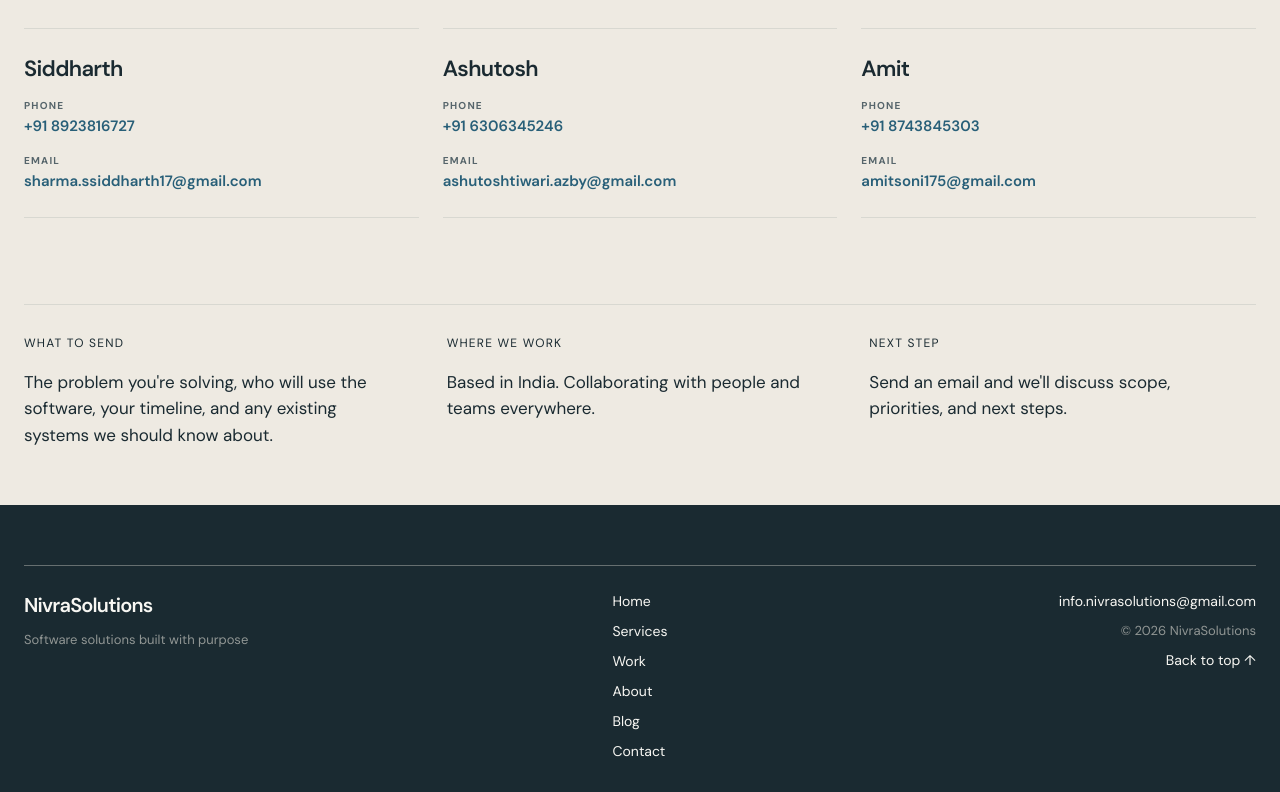
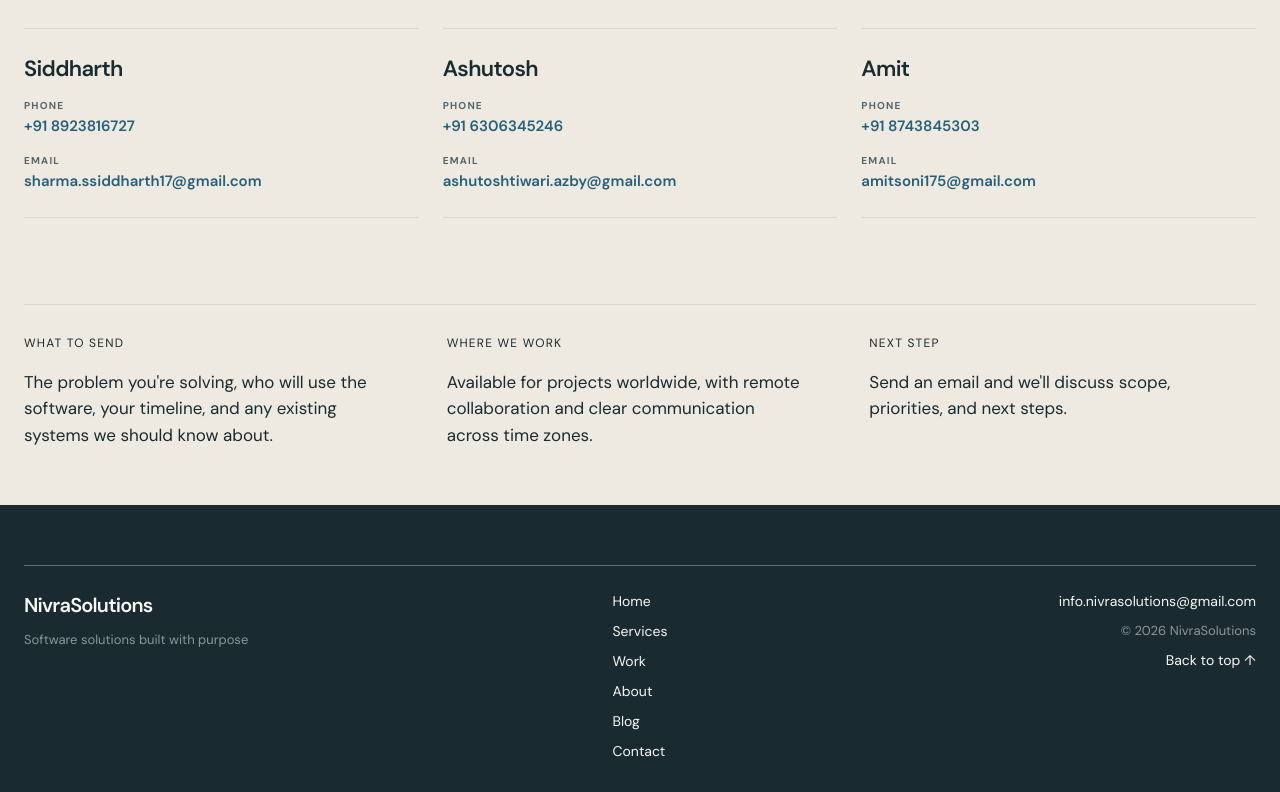
Before and after one commit to ZoxyZee/nivrasolutions, a React (Vite) app: page /contact in a window 1280 px wide. Shown: the part 546-1338 px from the top of the page. Built offline with nearby package versions, Linux system fonts and the light colour scheme.

Commit message:
Clarify worldwide project availability

```diff
--- a/src/sections/Contact.jsx
+++ b/src/sections/Contact.jsx
@@ -54,7 +54,10 @@
         </div>
         <div>
           <span>Where we work</span>
-          <p>Based in India. Collaborating with people and teams everywhere.</p>
+          <p>
+            Available for projects worldwide, with remote collaboration and
+            clear communication across time zones.
+          </p>
         </div>
         <div>
           <span>Next step</span>
```
